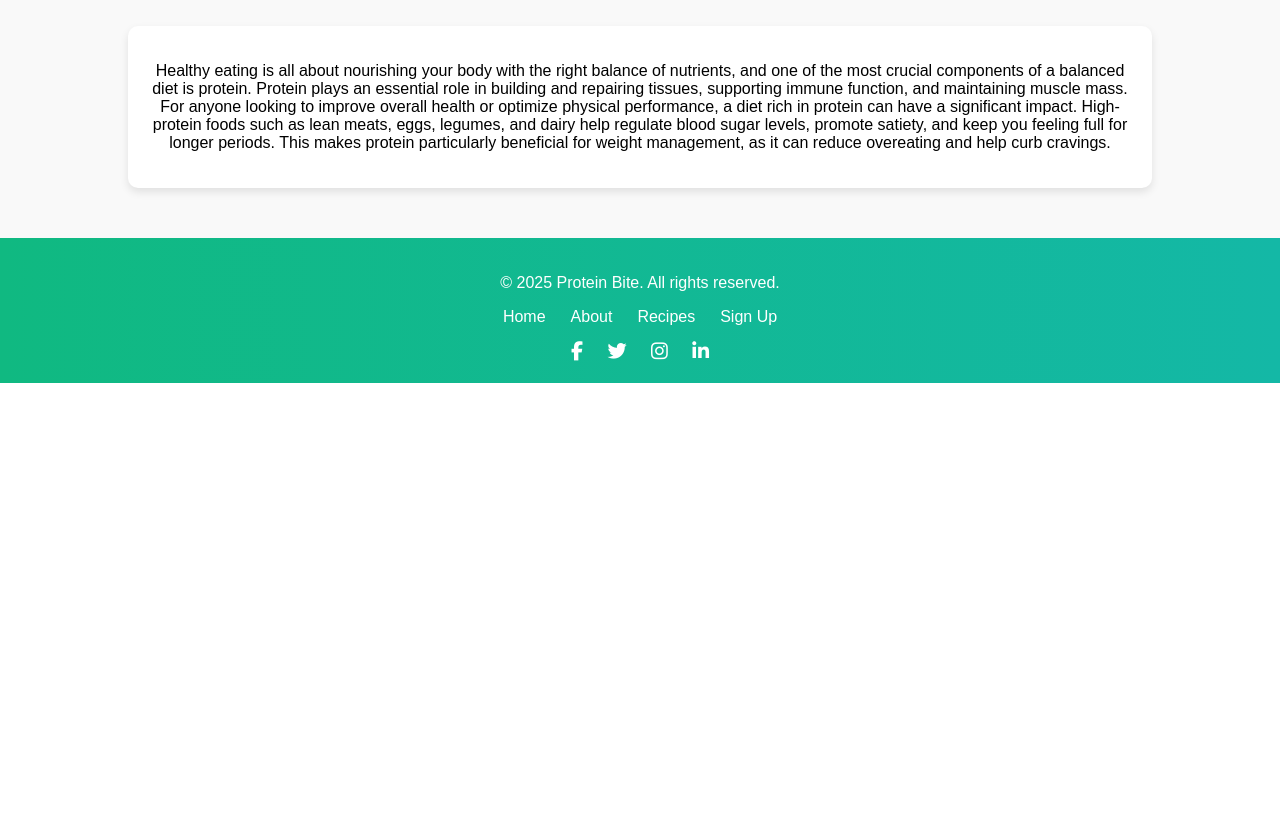
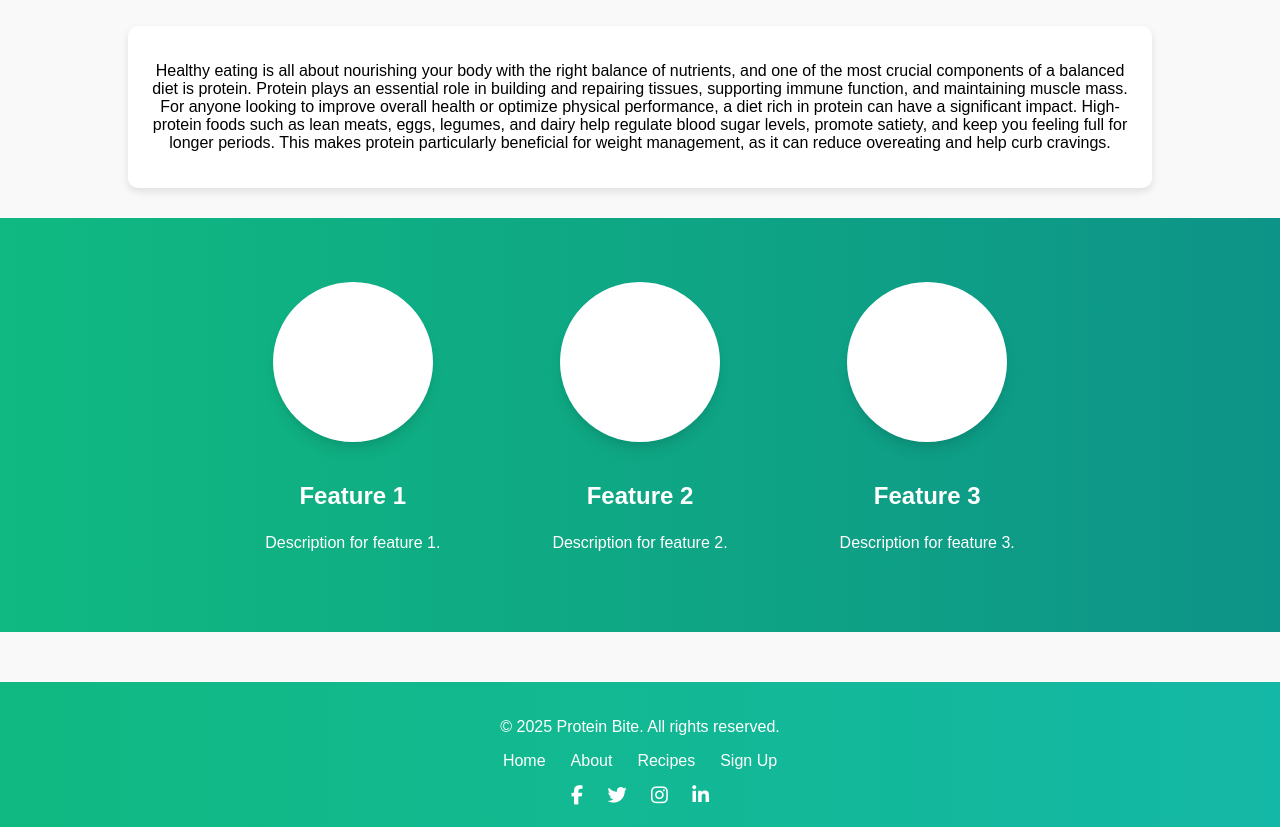
Before and after one commit to Emily-Rodden7/protein-bite, a Django app: page / in a window 1280 px wide. Shown: the part 454-1281 px from the top of the page. Before the commit the page ends 837 px from the top, so only its background shows below. Run offline with Django 5.2, Linux system fonts and the light colour scheme.

Commit message:
created circle icons for home page

```diff
--- a/my_project/recipes/static/recipes/styles.css
+++ b/my_project/recipes/static/recipes/styles.css
@@ -42,6 +42,71 @@ h1 {
     font-size: 3rem;
     margin: 0;
 }
+
+/* circle icon section - home page */
+.feature-section {
+  background-image: linear-gradient(to right, #10b981, #0d9488);
+  padding: 4rem 0;
+  display: flex;
+  justify-content: center;
+  color: #ffffff;
+}
+
+.container {
+  max-width: 1200px;
+  margin: 0 auto;
+}
+
+.circle-container {
+  display: flex;
+  justify-content: space-between;
+  gap: 7rem; /* gap between each circle */
+}
+
+.circle-item {
+  display: flex;
+  flex-direction: column;
+  align-items: center;
+}
+
+.circle-icon {
+  width: 10rem;
+  height: 10rem;
+  border-radius: 9999px;
+  background-color: #ffffff;
+  color: #0d9488;
+  display: flex;
+  align-items: center;
+  justify-content: center;
+  box-shadow: 0 10px 15px -3px rgba(0, 0, 0, 0.1), 0 4px 6px -2px rgba(0, 0, 0, 0.05);
+  transition: all 0.3s ease;
+  margin-bottom: 1rem;
+}
+
+.circle-icon:hover {
+  transform: scale(1.05);
+  box-shadow: 0 10px 25px -5px rgba(0, 0, 0, 0.1);
+}
+
+.circle-item h3 { /* heading above circle icons */
+  font-size: 1.5rem;
+  font-weight: bold;
+  margin-bottom: 0.5rem;
+}
+
+.circle-item p { /* paragraph under circle icons */
+  text-align: center;
+}
+
+@media (max-width: 768px) { /* circle icons change position on screen size */
+  .circle-container {
+    flex-direction: column;
+    align-items: center;
+    gap: 2rem;
+  }
+}
+
+/* footer */
 .footer {
   background: linear-gradient(to right, #10b981, #14b8a6);
   color: white;
--- a/my_project/recipes/templates/recipes/home.html
+++ b/my_project/recipes/templates/recipes/home.html
@@ -45,6 +45,35 @@
         help curb cravings.</p>
     </div>
 
+<!-- Feature circle section -->
+<div class="feature-section">
+  <div class="container">
+    <div class="circle-container">
+      <div class="circle-item">
+        <div class="circle-icon">
+          <!-- Add your icon 1 here -->
+        </div>
+        <h3>Feature 1</h3>
+        <p>Description for feature 1.</p>
+      </div>
+      <div class="circle-item">
+        <div class="circle-icon">
+          <!-- Add your icon 2 here -->
+        </div>
+        <h3>Feature 2</h3>
+        <p>Description for feature 2.</p>
+      </div>
+      <div class="circle-item">
+        <div class="circle-icon">
+          <!-- Add your icon 3 here -->
+        </div>
+        <h3>Feature 3</h3>
+        <p>Description for feature 3.</p>
+      </div>
+    </div>
+  </div>
+</div>
+
     <!-- Newsletter form here -->
 
 <!-- Footer -->
```
